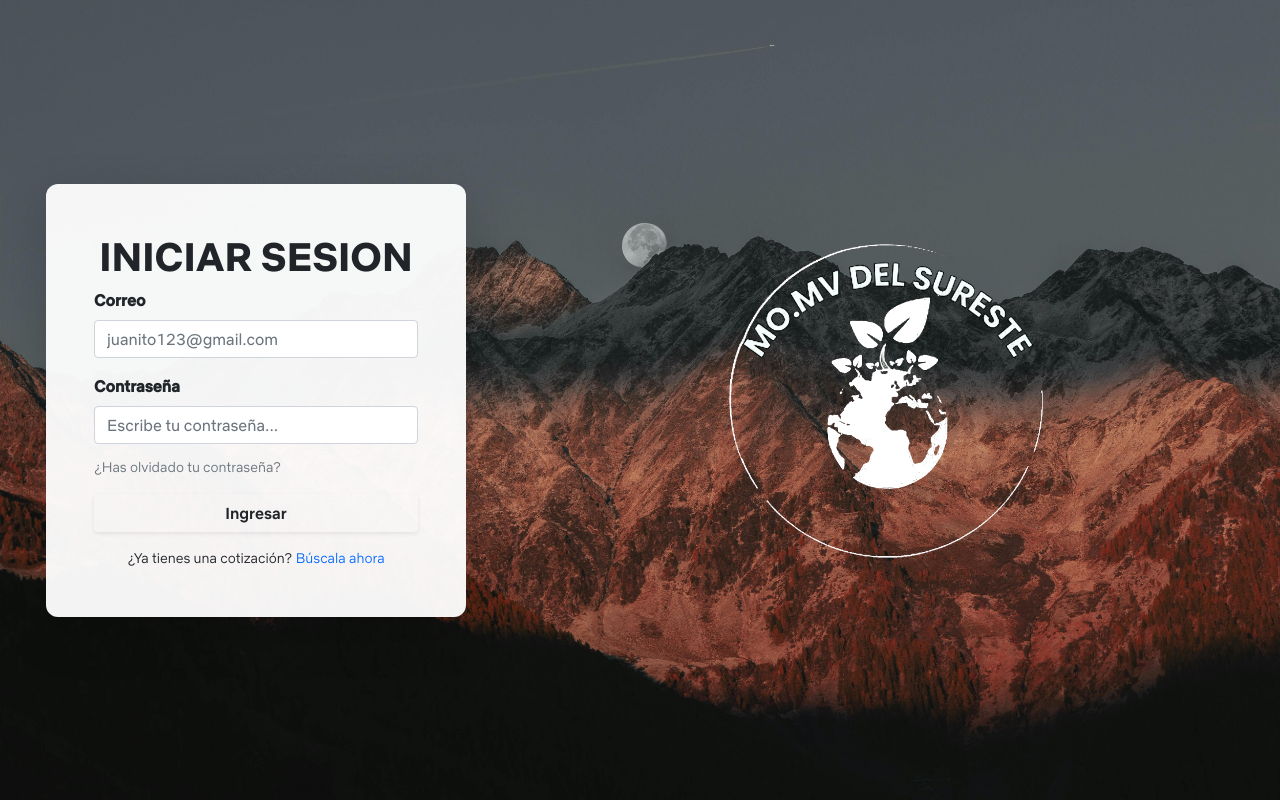
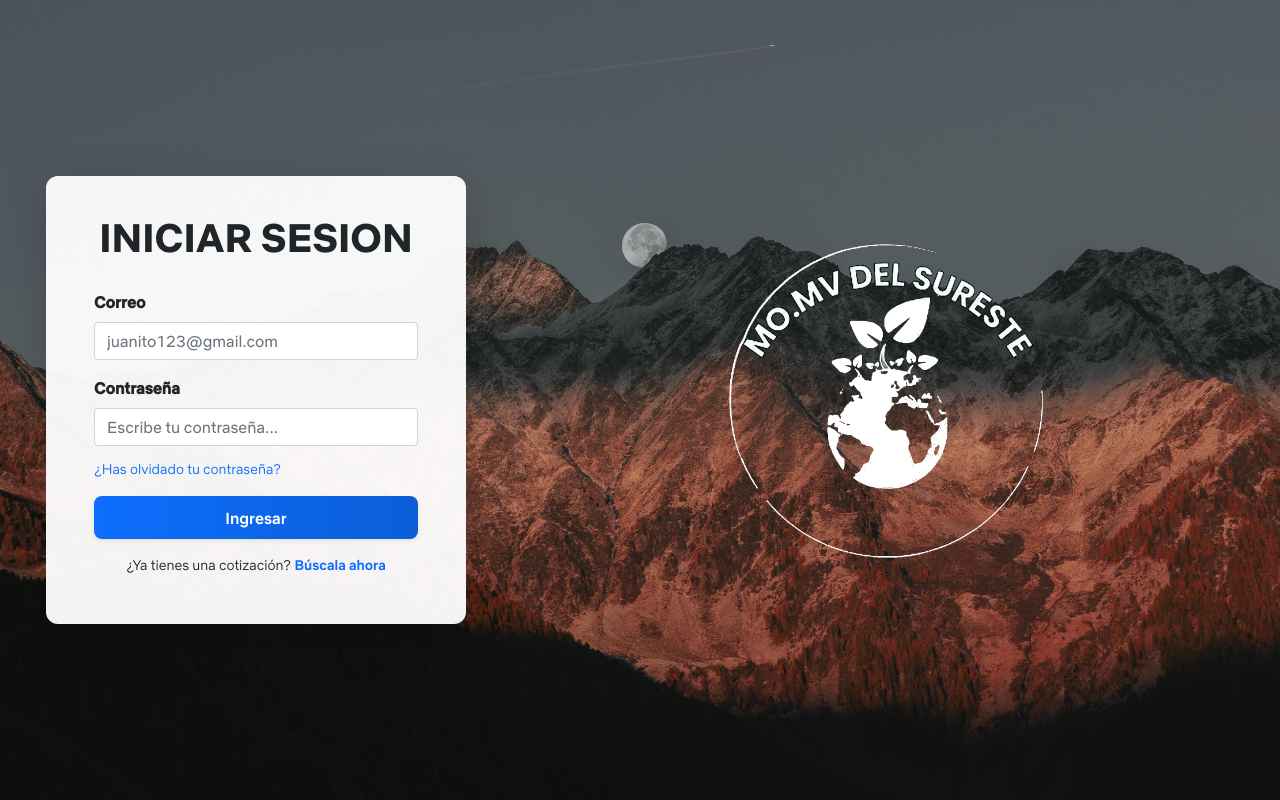
Before and after one commit to Erume2201/MoMvDelSureste, a PHP site: page /EmpresaResiduo/app/views/login.php in a window 1280 px wide. Run offline with PHP 8.4, Linux system fonts and the light colour scheme.

Commit message:
Update login.css
Se elimina diseño de logo en formulario, se agregan diseño de hover, movimientos, escalas, gradientes, etc a los botones y enlaces.

```diff
--- a/Codigo/public/css/login.css
+++ b/Codigo/public/css/login.css
@@ -41,7 +41,7 @@ body {
 }
 /** TAMAÑOS Y TIPO DE FUENTE en formulario **/
 /* Ajustes de peso según la jerarquía */
-h1, h2 {
+h1 {
     font-family: 'NSans-bold', sans-serif;
     font-weight: 700; /* Bold para títulos */
 }
@@ -59,11 +59,6 @@ small, a{
 #password, #exampleFormControlEmail1{
     font-family: 'NSans', sans-serif;
     font-weight: 400; /* Texto mediano */
-}
-/* Botón de iniciar sesión */
-#iniciar_sesion{
-    font-family: 'NSans', sans-serif;
-    font-weight: 500; /* Texto mediano */
 }
 /* ------------------------------------------ */
 
@@ -86,30 +81,72 @@ small, a{
     box-shadow: 0 15px 30px rgba(0, 0, 0, 0.2);
 }
 
-/* Logo */
-#my-form img {
-    max-width: 180px;
+/* Título */
+#my-form h1 {
+    margin-top: -1rem;
+    margin-bottom: 1.5rem;
+    padding: 5px;
 }
 
-/* Título */
-#my-form h2 {
-    margin-bottom: 1.5rem;
-}
-
-/* Enlace de contraseña */
+/* Enlace de restablecimiento de contraseña */
 #forgotPassword {
+    font-family: 'NSans', sans-serif;
+    font-weight: 300; /* Regular para texto normal */
+    color: #0d6efd; /* Color primario Bootstrap */
     display: inline-block;
     margin-top: 5px;
+    transition: all 0.3s ease;
+    cursor: pointer;
+}
+#forgotPassword:hover {
+    transform: scale(1.05); /* Ligero aumento */
+    color: #034fc0; /* Azul más oscuro al pasar el mouse */
+}
+#forgotPassword:active {
+    transform: scale(0.95); /* Pequeño hundimiento */
 }
 
 /* Botón login */
 #iniciar_sesion {
-    transition: transform 0.2s ease-in-out;
+    font-family: 'NSans', sans-serif;
+    font-weight: 500;
+    background: linear-gradient(90deg, #0d6efd, #0b5ed7); /* Degradado base */
+    color: #fff;
+    border: none;
+    border-radius: 8px;
+    padding: 0.6rem 1.5rem;
+    transition: all 0.3s ease; /* Incluye color, fondo, sombra y transform */
+    cursor: pointer;
+}
+#iniciar_sesion:hover {
+    background: linear-gradient(90deg, #0b5ed7, #05295f); /* Degradado más intenso */
+    transform: scale(1.05); /* Ligero aumento */
+    box-shadow: 0 8px 15px rgba(0, 0, 0, 0.2); /* Sombra flotante */
+}
+#iniciar_sesion:active {
+    transform: scale(0.98); /* Pequeño hundimiento */
+    box-shadow: 0 4px 10px rgba(0, 0, 0, 0.15);
 }
 
-#iniciar_sesion:hover {
-    transform: scale(1.02);
+/* Enlace de cotización (solo el enlace) */
+#enlace-cotizacion {
+    font-family: 'NSans', sans-serif;
+    font-weight: 500; /* Un poco más llamativo que el small */
+    color: #0d6efd; /* Color primario Bootstrap */
+    display: inline-block; /* Necesario para que la escala funcione bien */
+    transition: transform 0.2s ease-in-out, color 0.2s ease-in-out;
 }
+#enlace-cotizacion:hover {
+    transform: scale(1.03); /* Ligero aumento */
+    color: #034fc0; /* Azul más oscuro al pasar el mouse */
+}
+#enlace-cotizacion:active {
+    transform: scale(0.95); /* Hundimiento suave */
+}
+
+
+
+/* ______________________________________ */
 
 /* Layout de pantalla dividida */
 .login-split {
```
